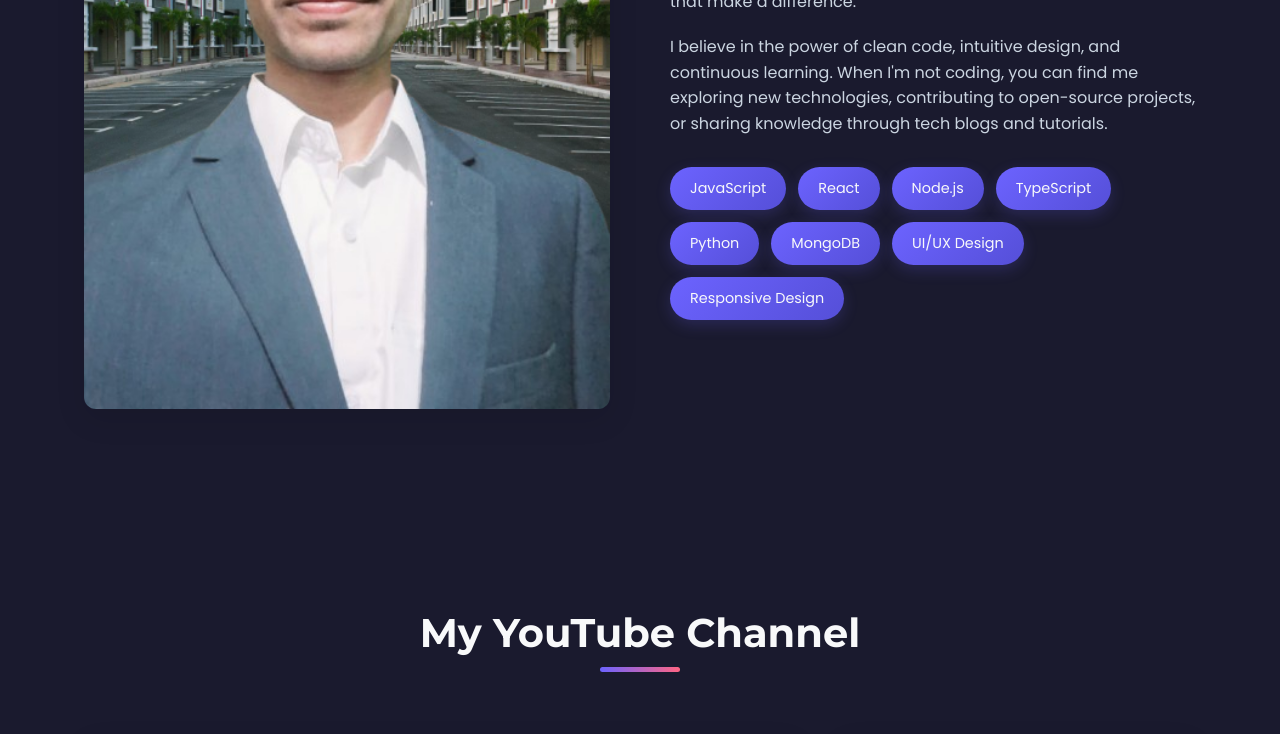
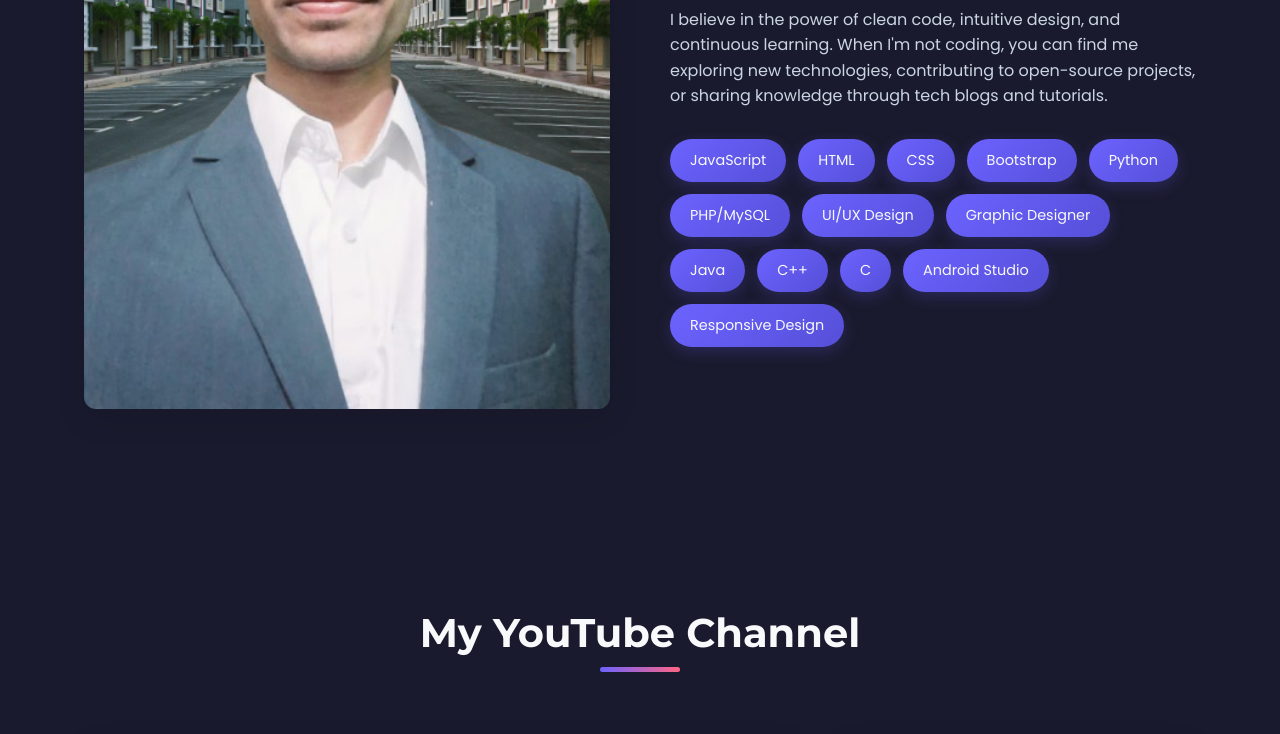
Before and after one commit to shiv212109/SpPortfolio, a plain HTML site: page index.html in a window 1280 px wide. Shown: the part 1320-2054 px from the top of the page. Drawn offline with Linux system fonts and the light colour scheme.

Commit message:
Update index.html

```diff
--- a/index.html
+++ b/index.html
@@ -1132,12 +1132,17 @@
                     <p>I believe in the power of clean code, intuitive design, and continuous learning. When I'm not coding, you can find me exploring new technologies, contributing to open-source projects, or sharing knowledge through tech blogs and tutorials.</p>
                     <div class="skills">
                         <div class="skill">JavaScript</div>
-                        <div class="skill">React</div>
-                        <div class="skill">Node.js</div>
-                        <div class="skill">TypeScript</div>
+                        <div class="skill">HTML</div>
+                        <div class="skill">CSS</div>
+                        <div class="skill">Bootstrap</div>
                         <div class="skill">Python</div>
-                        <div class="skill">MongoDB</div>
+                        <div class="skill">PHP/MySQL</div>
                         <div class="skill">UI/UX Design</div>
+                        <div class="skill">Graphic Designer</div>
+                        <div class="skill">Java</div>
+                        <div class="skill">C++</div>
+                        <div class="skill">C</div>
+                        <div class="skill">Android Studio</div>
                         <div class="skill">Responsive Design</div>
                     </div>
                 </div>
```
